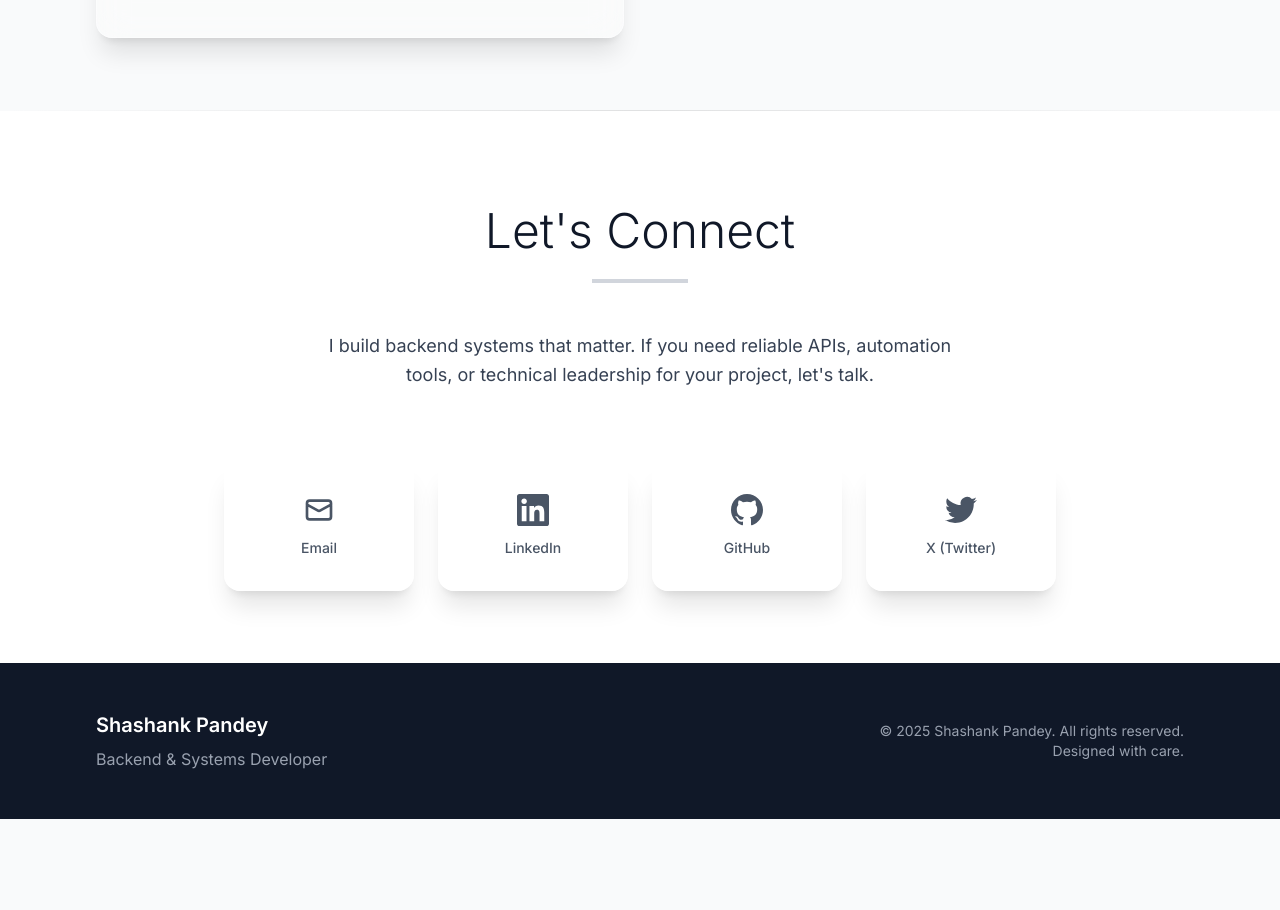
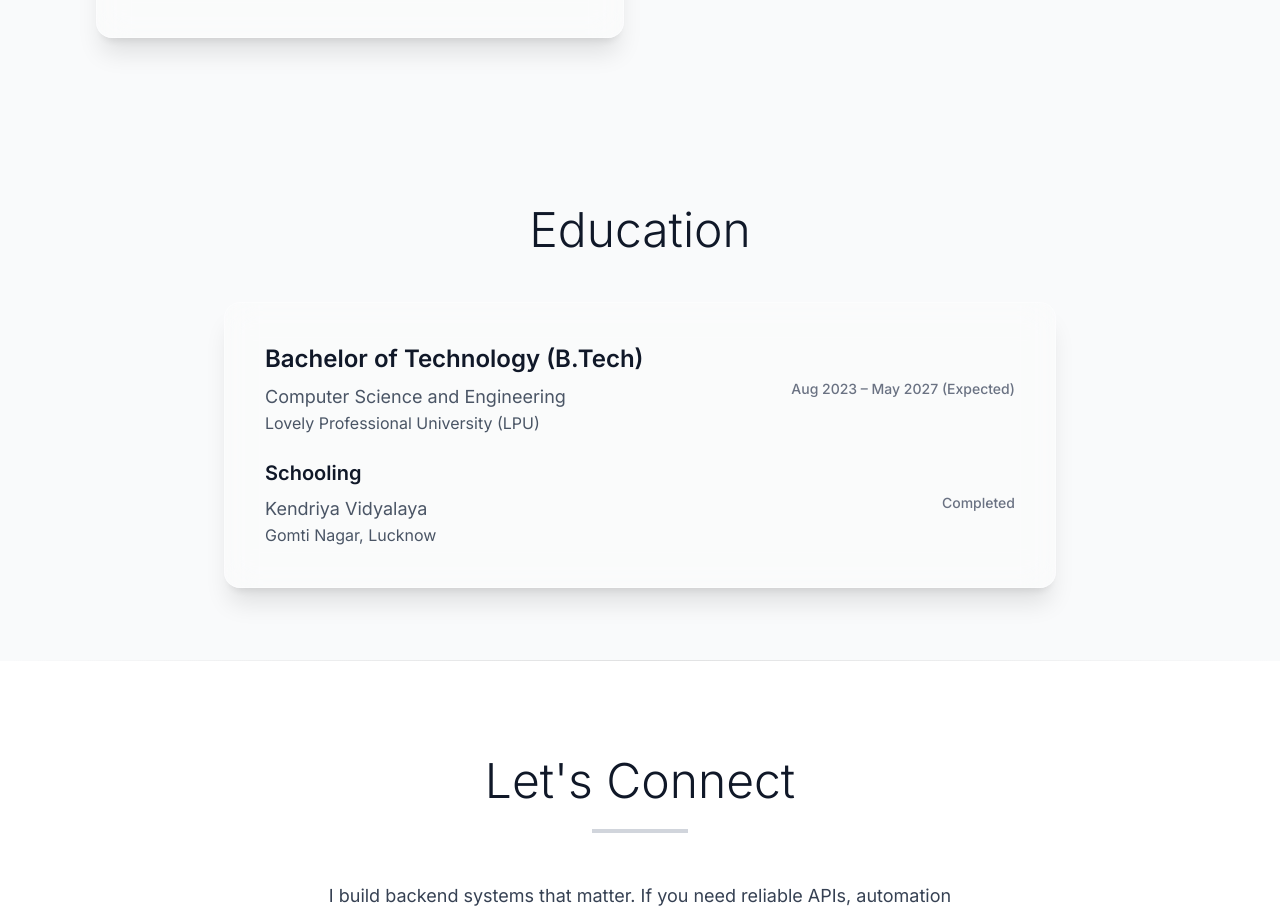
Before and after one commit to shashankpandey04/shashankpandey04.github.io, a plain HTML site: page index.html in a window 1280 px wide. Shown: the part 7344-8254 px from the top of the page. Before the commit the page ends 8163 px from the top, so only its background shows below. Drawn offline with nearby package versions, Linux system fonts and the light colour scheme.

Commit message:
Added Education section to index.html

```diff
--- a/index.html
+++ b/index.html
@@ -585,6 +585,31 @@
     </div>
   </section>
 
+  <section id="education" class="py-24">
+    <div class="max-w-4xl mx-auto px-4 sm:px-6 lg:px-8">
+      <h2 class="text-4xl md:text-5xl font-light text-gray-900 mb-6 text-center">Education</h2>
+      <div class="glass-unified p-6 sm:p-8 lg:p-10 rounded-2xl shadow-xl transition transform hover:bg-white/30 hover:-translate-y-1 hover:saturate-150 opacity-0 translate-y-6 animate-fadeInUp">
+        <div class="flex flex-col md:flex-row md:items-center md:justify-between mb-6">
+          <div>
+            <h3 class="text-2xl font-semibold text-gray-900 mb-2">Bachelor of Technology (B.Tech)</h3>
+            <p class="text-lg text-gray-600">Computer Science and Engineering</p>
+            <p class="text-gray-600">Lovely Professional University (LPU)</p>
+          </div>
+          <div class="text-sm font-medium text-gray-500">Aug 2023 – May 2027 (Expected)</div>
+        </div>
+        <div class="flex flex-col md:flex-row md:items-center md:justify-between">
+          <div>
+            <h3 class="text-xl font-semibold text-gray-900 mb-2">Schooling</h3>
+            <p class="text-lg text-gray-600">Kendriya Vidyalaya</p>
+            <p class="text-gray-600">Gomti Nagar, Lucknow</p>
+          </div>
+          <div class="text-sm font-medium text-gray-500">Completed</div>
+        </div>
+      </div>
+    </div>
+  </section>
+
+
   <div class="section-divider"></div>
 
   <section id="contact" class="py-24 bg-white">
```
